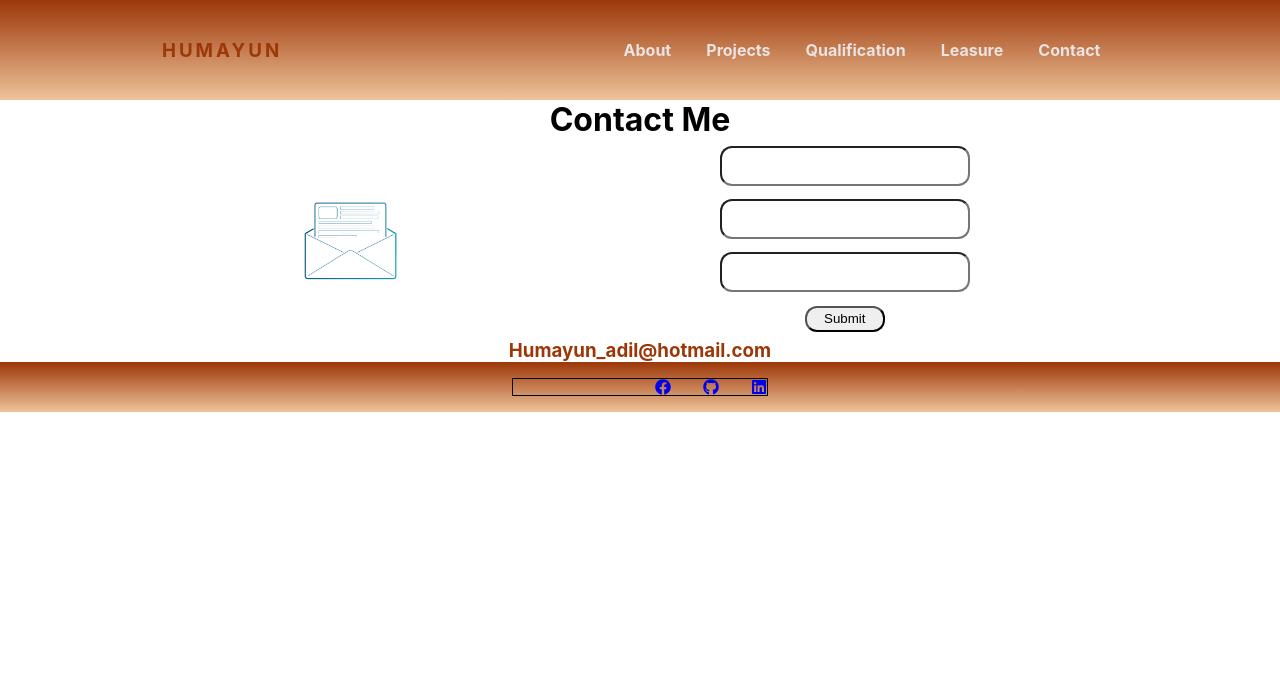
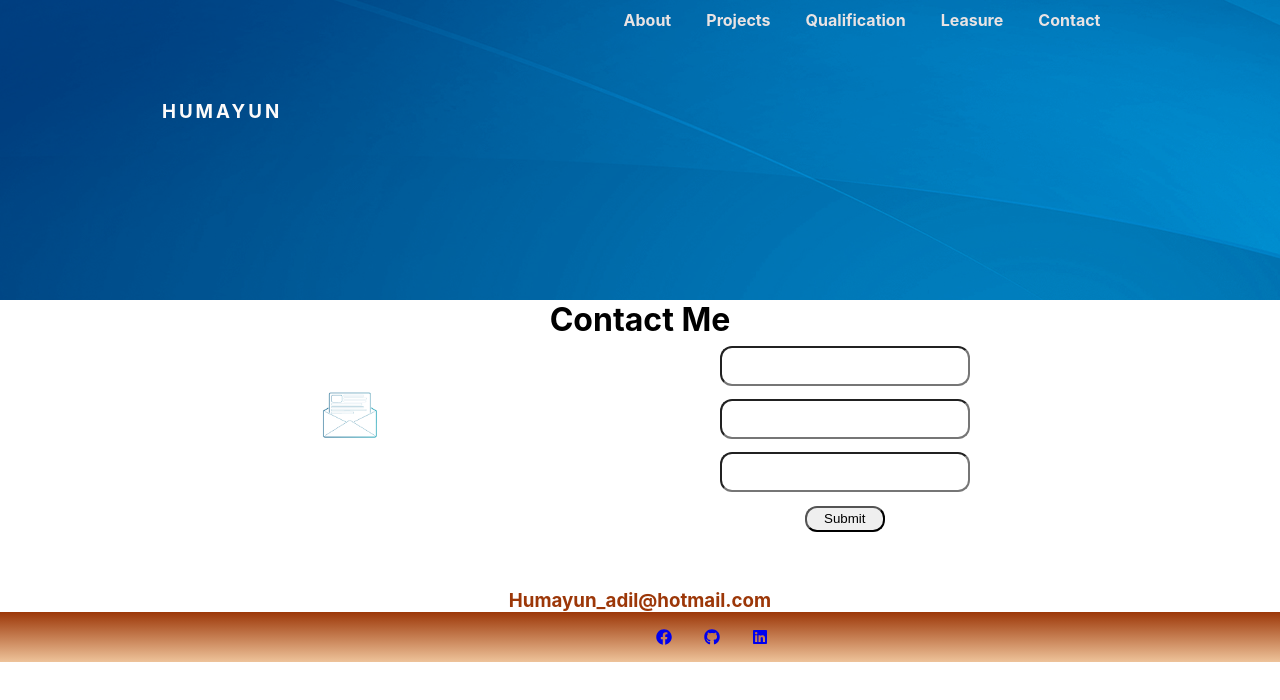
Before and after one commit to humayunadilshahzad/humayunadilshahzad.github.io, a React (Create React App) app: page /contact in a window 1280 px wide. Shown: the top 700 px of the page. Built offline with nearby package versions, Linux system fonts and the light colour scheme.

Commit message:
contact form top and footer updated

```diff
--- a/src/components/footer/footer.css
+++ b/src/components/footer/footer.css
@@ -17,5 +17,5 @@
 .socialmedialinks{
     width:20%;
 
-    border:1px solid black;
+    /* border:1px solid black; */
 }
--- a/src/components/top_menu/topMenu.css
+++ b/src/components/top_menu/topMenu.css
@@ -3,19 +3,22 @@
 nav{
     display: flex;
     justify-content: space-around;
-    align-items: center;
-    height: 100px;
-    background:linear-gradient(to bottom ,#9c3708 , #eec39a);
+    align-items: top;
+    height: 300px;
+    background-image:url(../../images/blue-bg.jpg) ;
+    /* background:linear-gradient(to bottom ,#9c3708 , #eec39a); */
 
 
 }
-.logo{
-    color:rgb(233, 227, 227);
+.logo h3{
+    margin-top: 100px;
+    color:rgb(253, 251, 250);
     text-transform:uppercase ;
     letter-spacing: 3px;
 
 }
 .navlinks{
+    margin-top: 10px;
     display: flex;
     justify-content: space-around;
     width: 40%;
--- a/src/pages/contact/contact.css
+++ b/src/pages/contact/contact.css
@@ -30,12 +30,12 @@ width: 80%;
 
 .left-pannel{
     display: flex;
-    align-items: center;
-    align-content: center;
+    align-items: top;
+    align-content: top;
      /* border: 1px solid red; */
      height: 200px;
     width: 40%;
-      padding: 0 0 0 0;
+      margin-top: 50px;
     /* margin:0 auto; */
     justify-content:space-around;
 
@@ -44,8 +44,8 @@ width: 80%;
  /* dont change it .. or else it will be applied on about us image  */
 .img-cont{
     /* border: 1px solid rgb(170, 34, 34); */
-     height: auto;
-    width: 100px;
+     height: 50px;
+    /* width: 100px;  */
     /* border:1px solid red; */
 }
 
```
Also changed, not shown: src/images/blue-bg.jpg (added), src/images/blue-curve-bg.jpg (added).
